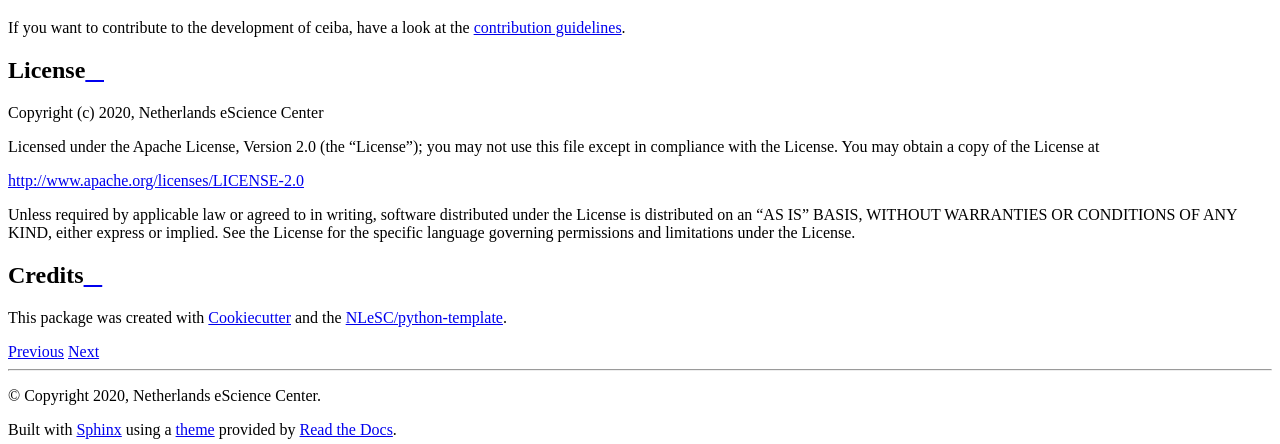
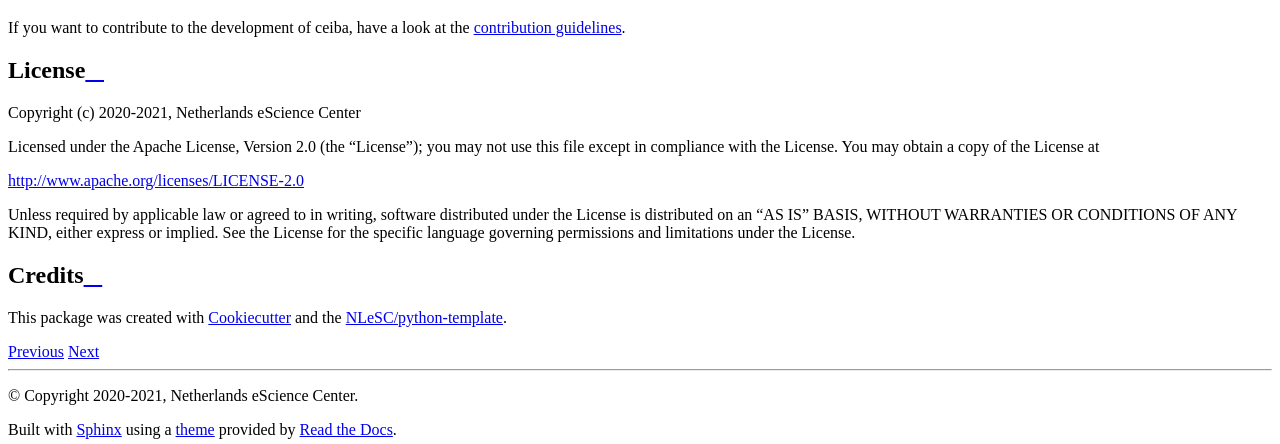
Before and after one commit to nlesc-nano/ceiba, a Sphinx documentation site: the page built from docs/includereadme.rst, in a window 1280 px wide. Shown: the part 867-1311 px from the top of the page. Built offline with Sphinx 7.4.7 and the Read the Docs theme 2.0.0, drawn with Linux system fonts in a browser that asks for light colours.

Commit message:
update copyright date

```diff
--- a/README.rst
+++ b/README.rst
@@ -43,7 +43,7 @@ have a look at the `contribution guidelines <CONTRIBUTING.rst>`_.
 License
 *******
 
-Copyright (c) 2020, Netherlands eScience Center
+Copyright (c) 2020-2021, Netherlands eScience Center
 
 Licensed under the Apache License, Version 2.0 (the "License");
 you may not use this file except in compliance with the License.
--- a/docs/conf.py
+++ b/docs/conf.py
@@ -48,7 +48,7 @@ master_doc = 'index'
 
 # General information about the project.
 project = u'ceiba'
-copyright = u'2020, Netherlands eScience Center'
+copyright = u'2020-2021, Netherlands eScience Center'
 author = u"Felipe Zapata"
 
 vers = {}
```
